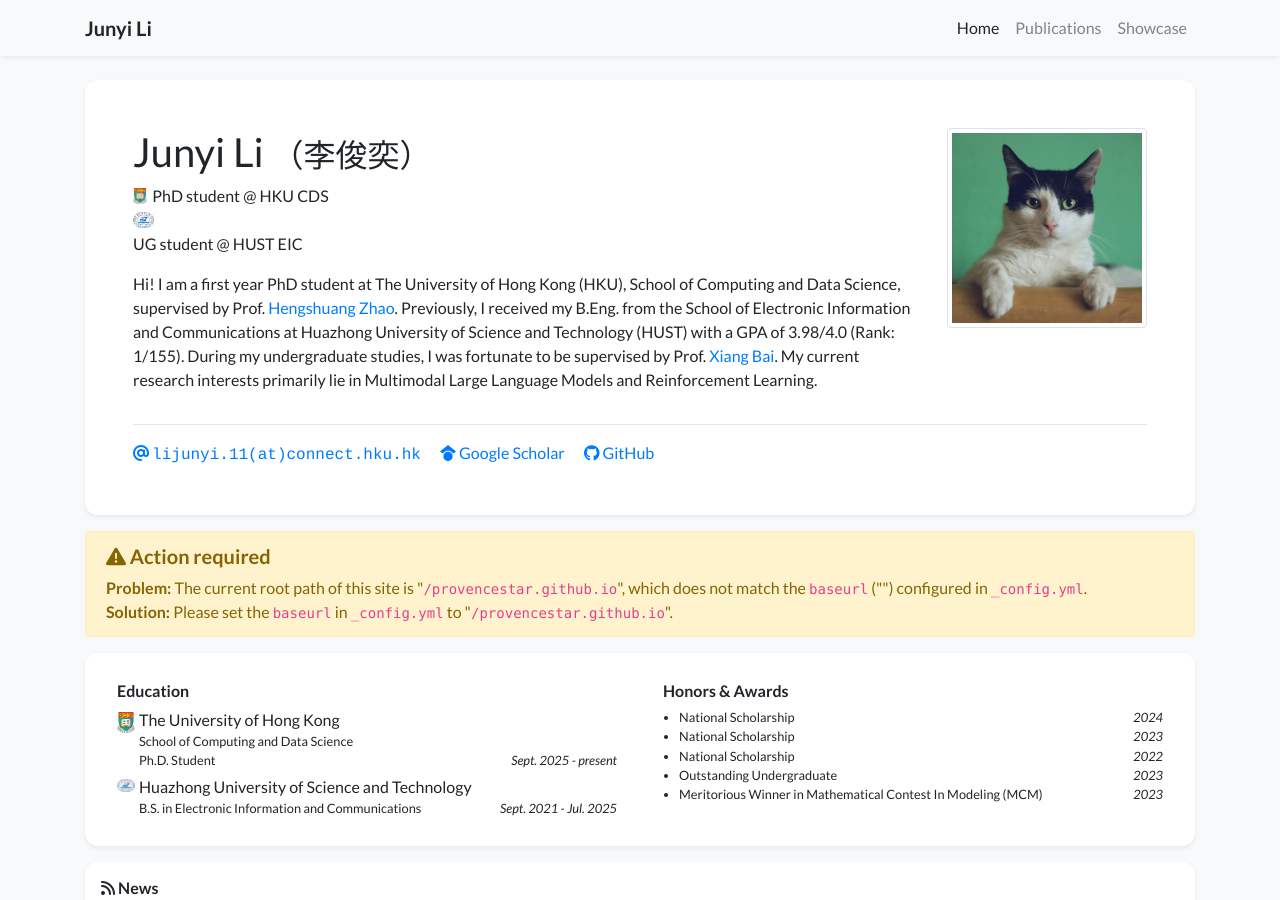
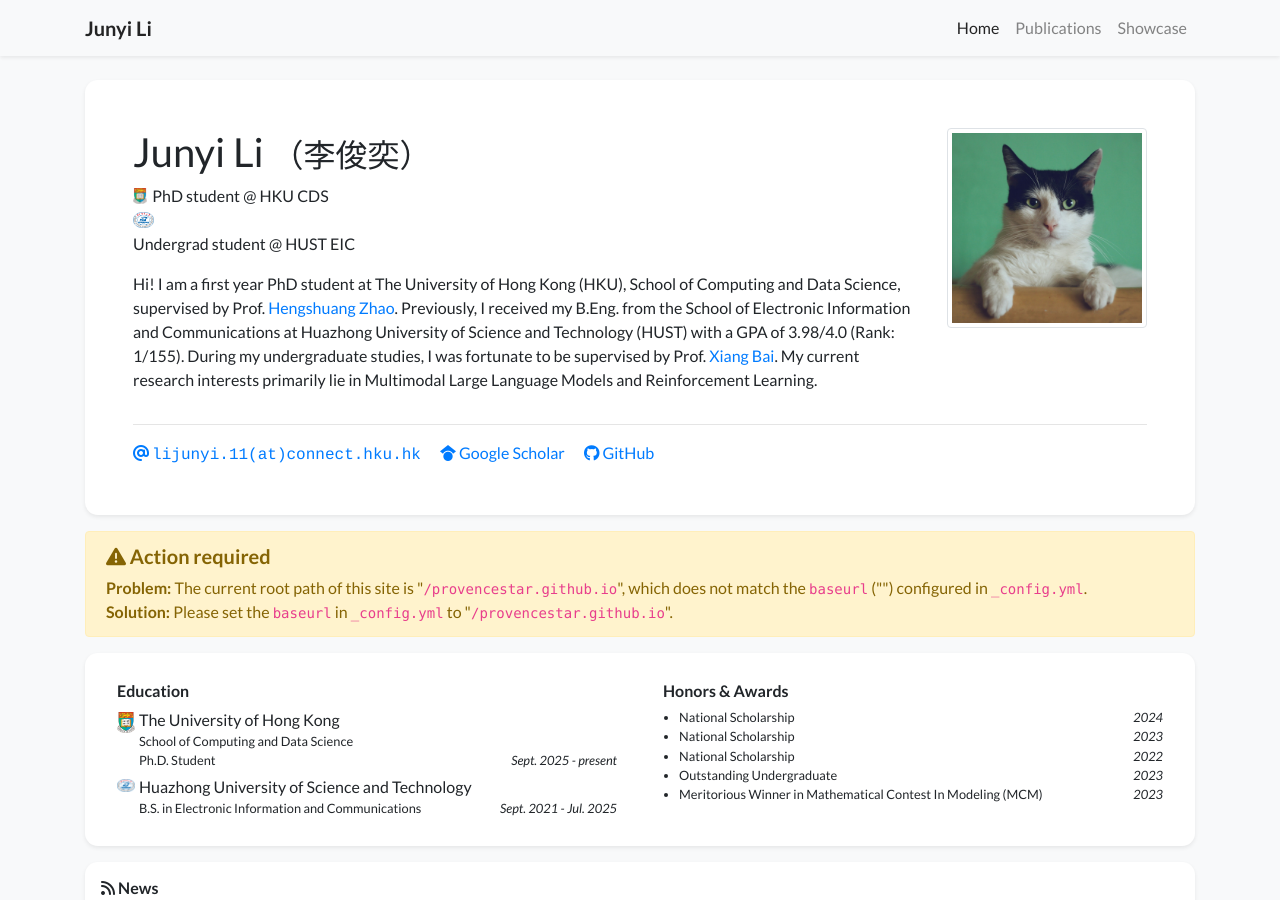
Before and after one commit to ProvenceStar/provencestar.github.io, a Jekyll site: the page built from index.html, in a window 1280 px wide and 900 px high. Built offline with Jekyll 4.4.1, drawn with Linux system fonts in a browser that asks for light colours; nearby versions of some CDN libraries; a style sheet for code colours, icons or effects is not loaded.

```diff
--- a/_data/profile.yml
+++ b/_data/profile.yml
@@ -6,7 +6,7 @@ positions:
 - logo: assets/images/badges/HKU_Logo.png  # Logo is optional
   name: PhD student @ HKU CDS
 - logo: assets/images/badges/HUST_Logo.png  # Logo is optional
-- name: UG student @ HUST EIC
+- name: Undergrad student @ HUST EIC
 
 
 email: "lijunyi.11@connect.hku.hk"
```
Also changed, not shown: assets/images/badges/HKU_Logo.png, assets/images/badges/HUST_Logo.png.
